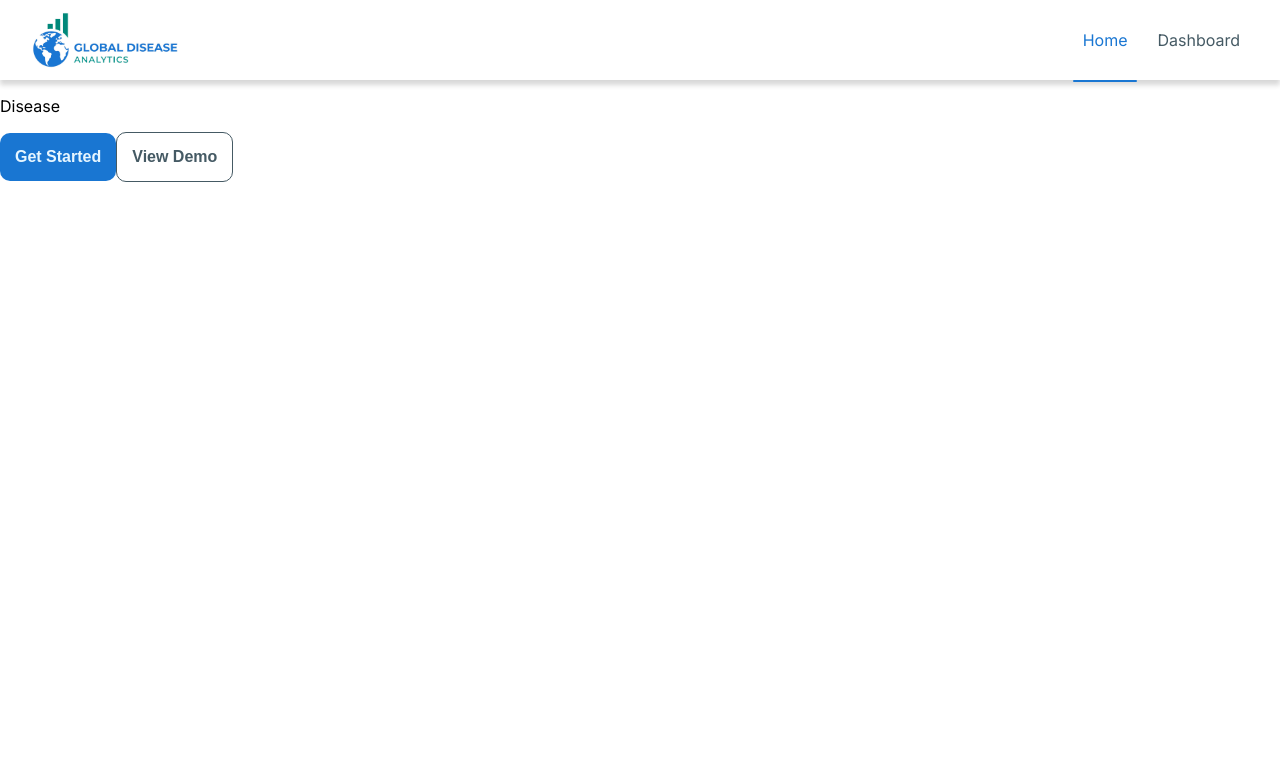
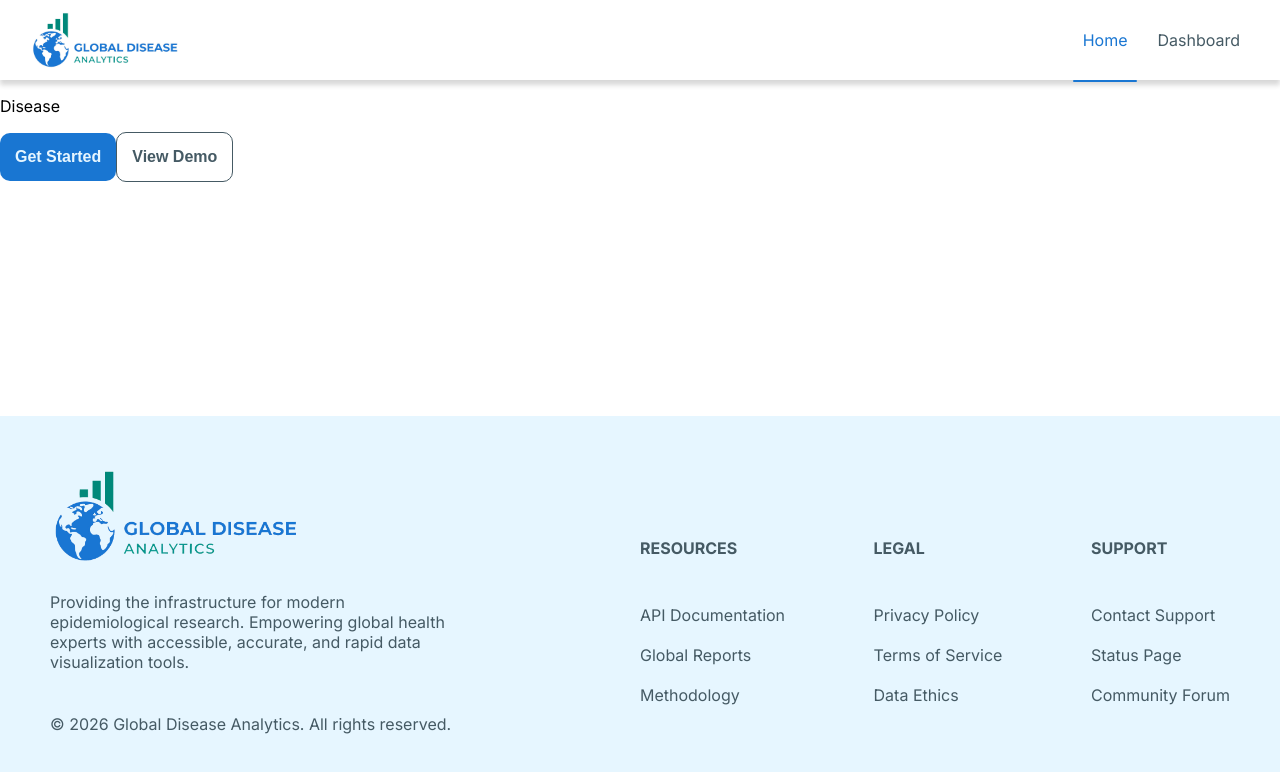
Before and after one commit to MAlexGG/disease-report, a React (Vite) app: page / in a window 1280 px wide. Shown: the top 772 px of the page. Built offline with nearby package versions, Linux system fonts and the light colour scheme; a web font is replaced by a local one.

Commit message:
footer component without anchor refs

```diff
--- /dev/null
+++ b/src/components/footer/Footer.jsx
@@ -0,0 +1,37 @@
+import styles from './Footer.module.css'
+import logo from '../../assets/img/logo.png'
+
+
+function Footer() {
+  return (
+    <footer className={styles.ctFooter}>
+      <section className={styles.ctSectionCopyright}>
+        <img src={logo} alt="logo" />
+        <p>Providing the infrastructure for modern epidemiological research. Empowering global health experts with accessible, accurate, and rapid data visualization tools.</p>
+        <p>© 2026 Global Disease Analytics. All rights reserved.</p>
+      </section>
+      <section className={styles.ctSectionResources}>
+        <div className={styles.ctResource}>
+          <h6>RESOURCES</h6>
+          <a href="https://disease.sh/docs/">API Documentation</a>
+          <a href="">Global Reports</a>
+          <a href="">Methodology</a>
+        </div>
+        <div className={styles.ctResource}>
+          <h6>LEGAL</h6>
+          <a href="">Privacy Policy</a>
+          <a href="">Terms of Service</a>
+          <a href="">Data Ethics</a>
+        </div>
+        <div className={styles.ctResource}>
+          <h6>SUPPORT</h6>
+          <a href="">Contact Support</a>
+          <a href="">Status Page</a>
+          <a href="">Community Forum</a>
+        </div>
+      </section>
+    </footer>
+  )
+}
+
+export default Footer
--- /dev/null
+++ b/src/components/footer/Footer.module.css
@@ -0,0 +1,48 @@
+.ctFooter{
+    width: 100%;
+    background-color: var(--light-color);
+    display: flex;
+    justify-content: space-between;
+    align-items: center;
+    gap: 15%;
+    padding: 50px;
+    position: fixed;
+    bottom: 0;
+}
+
+.ctSectionCopyright{
+    display: flex;
+    flex-direction: column;
+    justify-content: center;
+    align-items: flex-start;
+    width: 35%;
+    gap: 10px;
+}
+
+.ctSectionCopyright img{
+    height: 100px;
+    width: auto;
+}
+
+.ctSectionResources{
+    display: flex;
+    justify-content: space-between;
+    align-items: center;
+    width: 50%;
+}
+
+.ctResource{
+    display: flex;
+    flex-direction: column;
+    color: var(--grey-color);
+}
+
+.ctResource a{
+    margin: 10px 0;
+    text-decoration: none;
+    color: var(--grey-color);
+}
+
+.ctSectionCopyright p{
+    color: var(--grey-color);
+}
--- a/src/components/header/Header.jsx
+++ b/src/components/header/Header.jsx
@@ -1,4 +1,3 @@
-import React from 'react'
 import styles from './Header.module.css'
 import { Link, NavLink } from 'react-router'
 import logo from '../../assets/img/logo.jpg'
--- a/src/components/header/Header.module.css
+++ b/src/components/header/Header.module.css
@@ -6,7 +6,6 @@
     height: 80px;
     padding: 10px 30px;
     box-shadow: 0 5px 5px rgba(var(--transparency-grey));
-
 }
 
 .ctNav{
@@ -21,7 +20,6 @@
     height: 100%;
 }
 
-/* links base */
 .link {
   text-decoration: none;
   color: var(--grey-color);
@@ -34,8 +32,6 @@
   color: var(--blue-color);
 }
 
-
-/* línea roja inferior SOLO en activo */
 .active::after {
   content: "";
   position: absolute;
--- a/src/layout/Layout.jsx
+++ b/src/layout/Layout.jsx
@@ -1,6 +1,6 @@
-import React from 'react'
 import Header from '../components/header/Header'
 import { Outlet } from 'react-router'
+import Footer from '../components/footer/Footer'
 
 function Layout() {
   return (
@@ -9,6 +9,7 @@ function Layout() {
         <main>
             <Outlet/>
         </main>
+        <Footer/>
     </>
   )
 }
--- a/src/pages/Dashboard.jsx
+++ b/src/pages/Dashboard.jsx
@@ -1,4 +1,3 @@
-import React from 'react'
 
 function Dashboard() {
   return (
```
Also changed, not shown: src/assets/img/logo.png (added).
